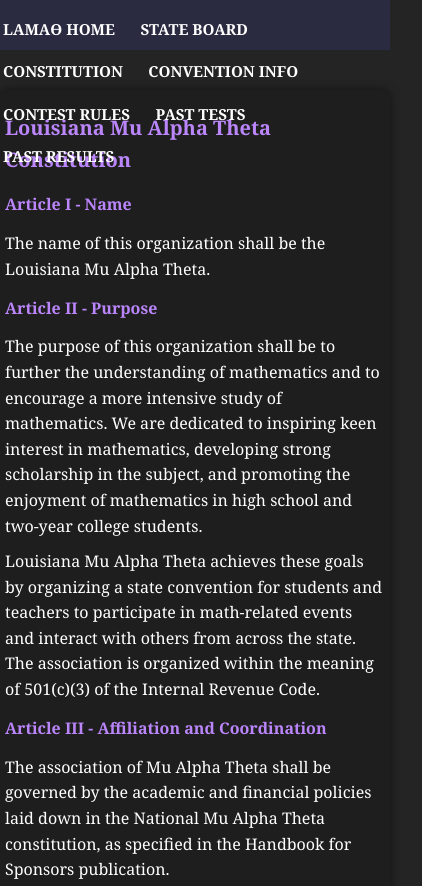
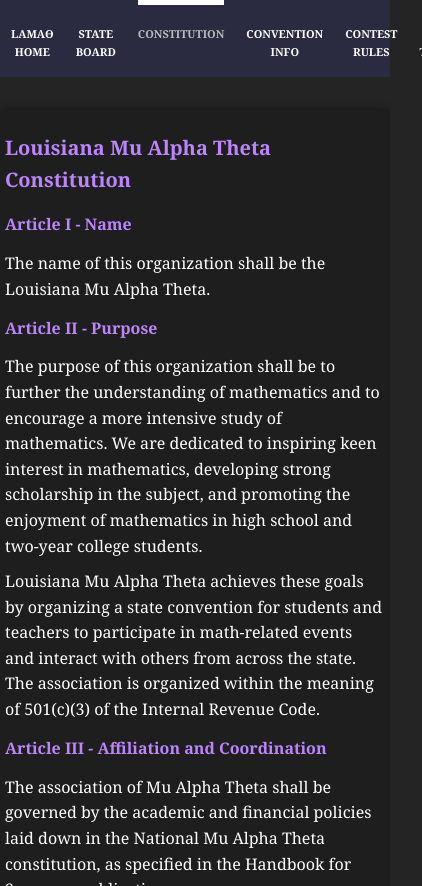
Before and after one commit to RudraKaradkhelkar/LAMAOWebsite, a plain HTML site: page Constitution.html in a window 390 px wide. Shown: the top 886 px of the page, 422 px wide, since content can reach past the window. Drawn offline with Linux system fonts and the light colour scheme.

Commit message:
Update constitutionStyles.css

```diff
--- a/constitutionStyles.css
+++ b/constitutionStyles.css
@@ -1,4 +1,3 @@
-/* Base styles for dark mode */
 @charset "UTF-8";
 
 html{
@@ -20,43 +19,44 @@ body {
 	left:0;
 	padding-top:70px;
 }
+
 .navigation {
   position: fixed;
   top: 0;
 	left:0;
   width:100%;
-	height:70px;
 	background-color: #2a2a40;
   z-index:1000;
 }
+
 header::after{
 	content:'';
 	display:table;
 	clear:both;
 }
-.logo{
-	float:left;
-	margin-left:2em;
-  color:white;
-  margin-top:0.6em;
-}
+
 nav {
   font-weight: 600;
+}
+
+.navContainer{
+	display: flex;
+	align-items:flex-start;
+	justify-content:space-evenly;
+	padding-bottom:2vh;
+	text-align:center;
 }
 
 nav ul {
 	margin:0;
 	padding:0;
-	float:right;
 	list-style:none;
 }
 
 nav li{
-  margin:0;
-	display:inline-block;
-	margin-left:0.2em;
-	margin-right:1.2em;
-	padding-top:1.4em;
+	padding-top:3vh;
+	margin-left:1em;
+	margin-right:1em;
 	font-size:1em;
 	position:relative;
 }
@@ -65,7 +65,7 @@ nav a{
 	color:white;
 	text-decoration:none;
 	text-transform:uppercase;
-	cursor:pointer;
+  	cursor:pointer;
 }
 
 nav a:hover{
@@ -76,6 +76,7 @@ nav a::before{
 	content: '';
 	display:block;
 	height:5px;
+	margin:0;
 	width:0%;
 	background-color:white;
 	position:absolute;
@@ -86,10 +87,18 @@ nav a:hover::before{
 	width:100%;
 }
 
+.selected a{
+	color:rgb(189, 187, 187);
+  cursor:not-allowed;
+}
+.selected a::before{
+ width:100%;
+}
+
 
 article {
   max-width: 800px;
-  margin: 20px auto;
+  margin: 40px auto;
   padding: 20px;
   background-color: #1e1e1e;
   border-radius: 8px;
@@ -109,7 +118,7 @@ ol {
   padding-left: 20px;
 }
 
-li {
+article li {
   margin: 5px 0;
 }
 
@@ -120,6 +129,9 @@ li {
     padding: 15px;
   }
 
+  nav li {
+    font-size: 1.5vh;
+  }
 }
 
 @media (max-width: 900px) {
@@ -127,17 +139,11 @@ li {
     max-width: 95%;
     padding: 10px;
   }
-  .navigation {
-    height: 60px;
+
+  nav li {
+    font-size: 1.3vh;
   }
 
-  nav li {
-    font-size: 1.5vh;
-    padding-top: 2.8vh;
-  }
-  .logo{
-    margin-top:0.4em;
-  }
   h1 {
     font-size: 1.5em;
   }
@@ -157,15 +163,8 @@ li {
     padding: 5px;
   }
 
-  .navigation {
-    height: 50px;
-  }
-	.logo{
-		margin-top:0.3em;
-	}
   nav li {
-    font-size: 1.8vh;
-    padding-top: 2vh;
+    font-size: 1.3vh;
   }
 
   h1 {
@@ -186,7 +185,6 @@ footer{
 	text-align:center;
   display: flex;
   justify-content: center;
-	padding: 1em;
 	position:absolute;
 	left:0;
 }
```
